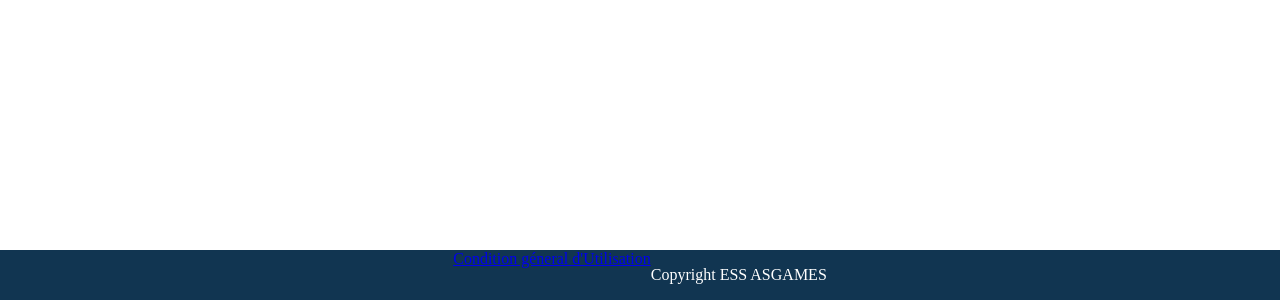
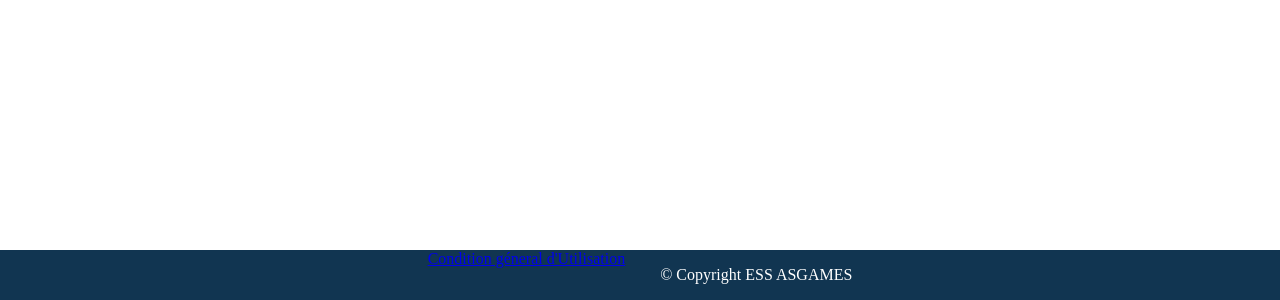
Before and after one commit to emayolle/ESS-Shop, a plain HTML site: page footer.html in a window 1280 px wide. Shown: the part 500-800 px from the top of the page. Drawn offline with Linux system fonts and the light colour scheme.

Commit message:
footer update

```diff
--- a/footer.html
+++ b/footer.html
@@ -22,7 +22,7 @@
         <body>
         <footer class="footer">
         <div class="footer">
-            <a href="mentionLegale.html"> Condition géneral d'Utilisation</a><p>Copyright ESS ASGAMES</p>
+            <a href="mentionLegale.html">Condition géneral d'Utilisation</a><p style="margin-left: 35px;">© Copyright ESS ASGAMES</p>
           </div>
         </footer>
         </body>
```
